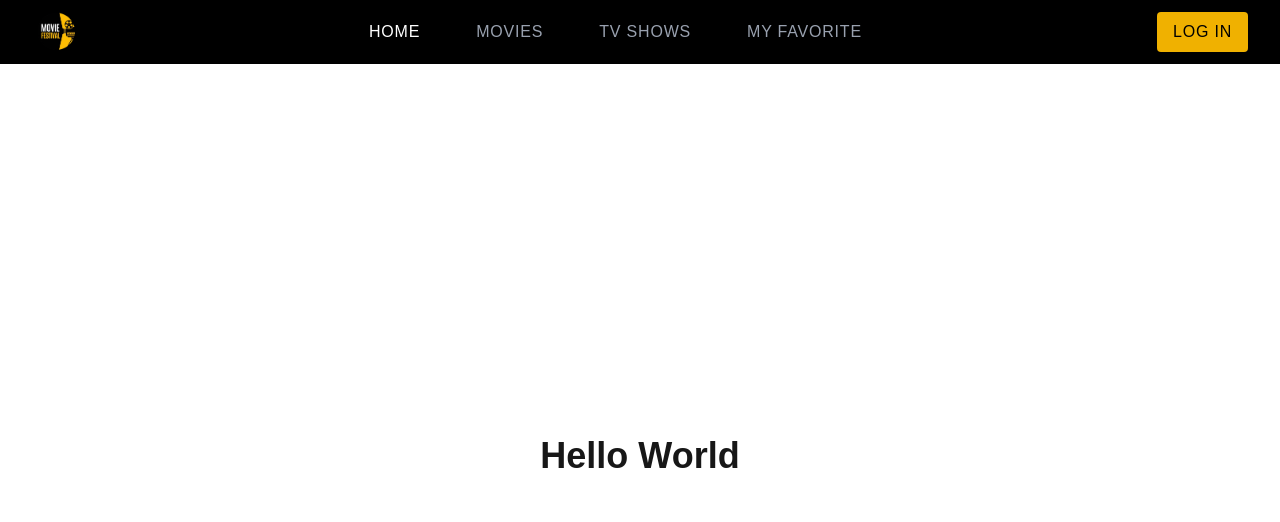
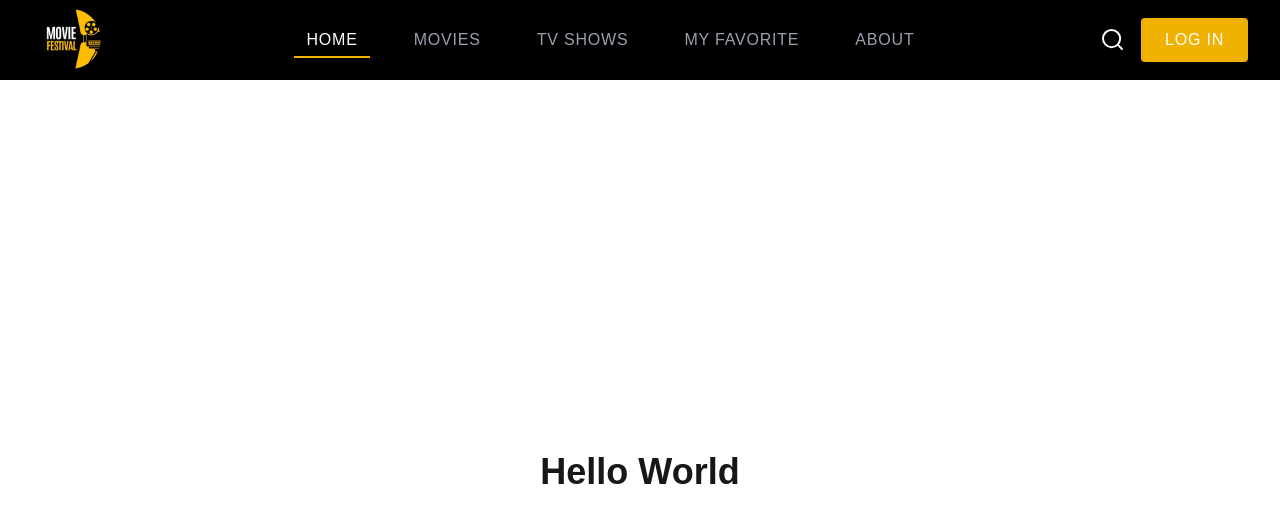
Before and after one commit to rinahasani/movie-nest, a Next.js app: page / in a window 1280 px wide. Shown: the top 522 px of the page. Built offline with nearby package versions, Linux system fonts and the light colour scheme.

Commit message:
fix: button colors, logo size

```diff
--- a/app/layout.tsx
+++ b/app/layout.tsx
@@ -14,7 +14,7 @@ const geistMono = Geist_Mono({
 });
 
 export const metadata: Metadata = {
-  title: "Create Next App",
+  title: "Movie Nest",
   description: "Generated by create next app",
 };
 
--- a/components/Navbar.jsx
+++ b/components/Navbar.jsx
@@ -1,33 +1,63 @@
 'use client';
 import { useState } from 'react';
+import { usePathname } from 'next/navigation';
 import Image from 'next/image';
 import Link from 'next/link';
 
 const navLinks = [
-  { name: 'Home', href: '/', active: true },
-  { name: 'Movies', href: '/movies', active: false },
-  { name: 'TV Shows', href: '/tv-shows', active: false },
-  { name: 'My Favorite', href: '/favorites', active: false },
+  { name: 'Home', href: '/' },
+  { name: 'Movies', href: '/movies' },
+  { name: 'TV Shows', href: '/tv-shows' },
+  { name: 'My Favorite', href: '/favorites' },
+  { name: 'About', href: '/about' },
 ];
 
+// Login button
 function LoginButton({ className = '' }) {
   return (
     <Link
       href="/login"
-      className={`text-base uppercase tracking-wider px-4 py-2 rounded bg-yellow-500 text-black font-medium hover:bg-yellow-400 transition-colors ${className}`}
+      className={`text-base uppercase tracking-wider px-6 py-2.5 rounded bg-yellow-500 text-white font-medium hover:bg-yellow-400 transition-colors ${className}`}
     >
       Log In
     </Link>
   );
 }
 
+// Search icon button
+function SearchIconButton({ onClick = () => { }, className = '' }) {
+  return (
+    <button
+      onClick={onClick}
+      aria-label="Search"
+      className={`text-white hover:text-yellow-400 transition-colors ${className}`}
+    >
+      <svg
+        className="w-6 h-6"
+        fill="none"
+        stroke="currentColor"
+        strokeWidth={2}
+        viewBox="0 0 24 24"
+        xmlns="http://www.w3.org/2000/svg"
+      >
+        <path
+          strokeLinecap="round"
+          strokeLinejoin="round"
+          d="M21 21l-4.35-4.35m0 0A7.5 7.5 0 104.5 4.5a7.5 7.5 0 0012.15 12.15z"
+        />
+      </svg>
+    </button>
+  );
+}
+
 export default function Navbar() {
   const [mobileOpen, setMobileOpen] = useState(false);
+  const pathname = usePathname();
 
   return (
     <nav className="bg-black w-full z-50">
       <div className="max-w-7xl mx-auto px-4 sm:px-6 lg:px-8">
-        <div className="flex items-center justify-between h-16">
+        <div className="flex items-center justify-between h-20">
           {/* Logo */}
           <div className="flex-shrink-0 flex items-center">
             <Link href="/">
@@ -35,25 +65,24 @@ export default function Navbar() {
                 <Image
                   src="/images/logo.png"
                   alt="Movie Logo"
-                  width={50}
-                  height={50}
+                  width={80}
+                  height={80}
                   className="mr-2"
                 />
               </div>
             </Link>
           </div>
 
-          {/* Centered Nav Links (Desktop) */}
+          {/* Nav Links (Desktop) */}
           <div className="hidden md:flex flex-1 justify-center">
             <div className="flex items-center space-x-8">
               {navLinks.map((link) => (
                 <Link key={link.name} href={link.href}>
                   <span
-                    className={`text-base uppercase tracking-wider font-medium px-3 py-2 cursor-pointer ${
-                      link.active
-                        ? 'text-white font-light'
-                        : 'text-gray-400 hover:text-white font-bold'
-                    } transition-colors`}
+                    className={`text-base uppercase tracking-wider font-medium px-3 py-2 cursor-pointer transition-colors ${pathname === link.href
+                        ? 'text-white border-b-2 border-yellow-500'
+                        : 'text-gray-400 hover:text-white'
+                      }`}
                   >
                     {link.name}
                   </span>
@@ -62,19 +91,19 @@ export default function Navbar() {
             </div>
           </div>
 
-          {/* Log In Button (Desktop) */}
-          <div className="hidden md:flex items-center">
-            <LoginButton className="ml-4" />
+          {/* Desktop Actions (Search + Login) */}
+          <div className="hidden md:flex items-center gap-4">
+            <SearchIconButton />
+            <LoginButton />
           </div>
 
-          {/* Mobile menu button */}
+          {/* Hamburger Icon (Mobile) */}
           <div className="flex md:hidden">
             <button
               onClick={() => setMobileOpen(!mobileOpen)}
               aria-label="Toggle menu"
               className="text-gray-200 hover:text-yellow-500 focus:outline-none"
             >
-              {/* Hamburger icon */}
               <svg
                 className="h-6 w-6"
                 fill="none"
@@ -98,10 +127,9 @@ export default function Navbar() {
         </div>
       </div>
 
-      {/* Full-Screen Mobile Menu */}
+      {/* Mobile Menu */}
       {mobileOpen && (
-        <div className="fixed inset-0 bg-black bg-opacity-90 z-50 flex flex-col items-center justify-center space-y-6 transition-all md:hidden">
-          {/* Close button */}
+        <div className="fixed inset-0 bg-black bg-opacity-90 z-50 flex flex-col items-center justify-center space-y-6 md:hidden">
           <button
             onClick={() => setMobileOpen(false)}
             className="absolute top-6 right-6 text-white text-3xl focus:outline-none"
@@ -110,20 +138,20 @@ export default function Navbar() {
             &times;
           </button>
 
-          {/* Nav Links */}
           {navLinks.map((link) => (
             <Link key={link.name} href={link.href}>
               <span
-                className={`text-2xl uppercase tracking-wider font-light cursor-pointer ${
-                  link.active ? 'text-white' : 'text-gray-300 hover:text-white'
-                } transition-colors`}
+                className={`text-2xl uppercase tracking-wider font-light cursor-pointer ${pathname === link.href
+                    ? 'text-white'
+                    : 'text-gray-300 hover:text-white'
+                  } transition-colors`}
                 onClick={() => setMobileOpen(false)}
               >
                 {link.name}
               </span>
             </Link>
           ))}
-          {/* Log In Button (Mobile) */}
+
           <LoginButton />
         </div>
       )}
```
